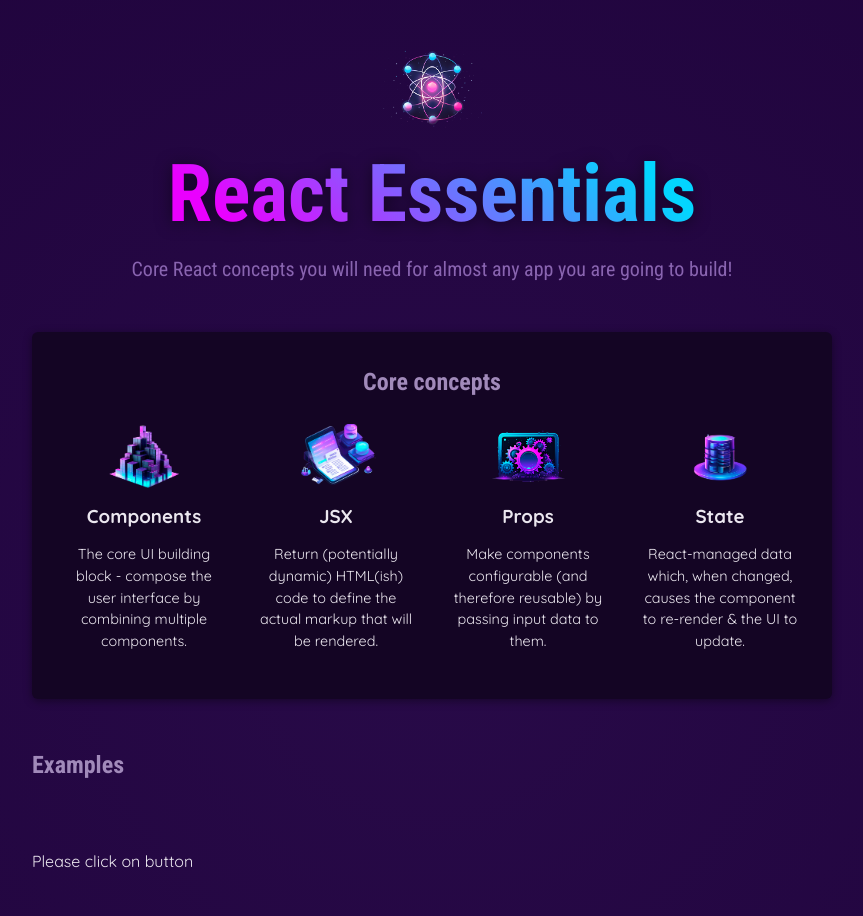
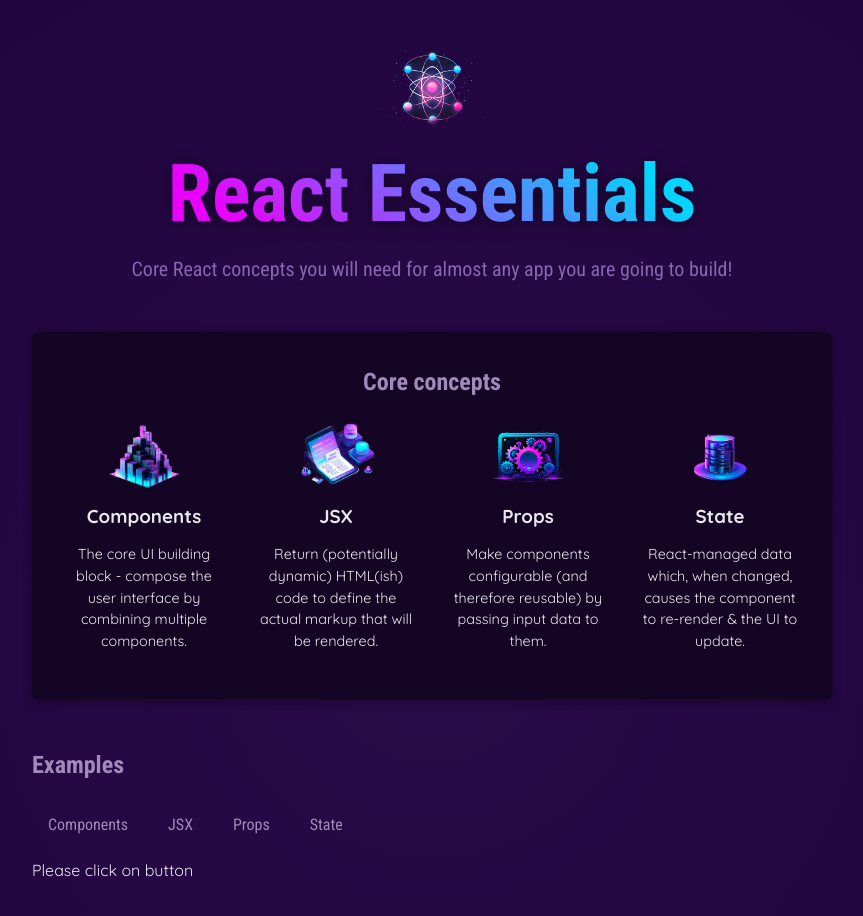
Before and after one commit to Shubham28497/React_complete_guide, a React (Vite) app in the folder react-essentials/01-starting-project/: page / in a window 1280 px wide. Shown: the top 916 px of the page, without its empty margins (208-1071 px from the left). Built offline with nearby package versions, Linux system fonts and the light colour scheme.

Commit message:
pass props as func

```diff
--- a/react-essentials/01-starting-project/src/components/TabButton.jsx
+++ b/react-essentials/01-starting-project/src/components/TabButton.jsx
@@ -1,5 +1,9 @@
-export default function TabButton(props){
-    return(
-        <li><button>{props.children}</button></li>
-    )
+export default function TabButton({ label,onSelect }) {
+
+
+  return (
+    <li>
+      <button onClick={onSelect}>{label}</button>
+    </li>
+  );
 }
```
